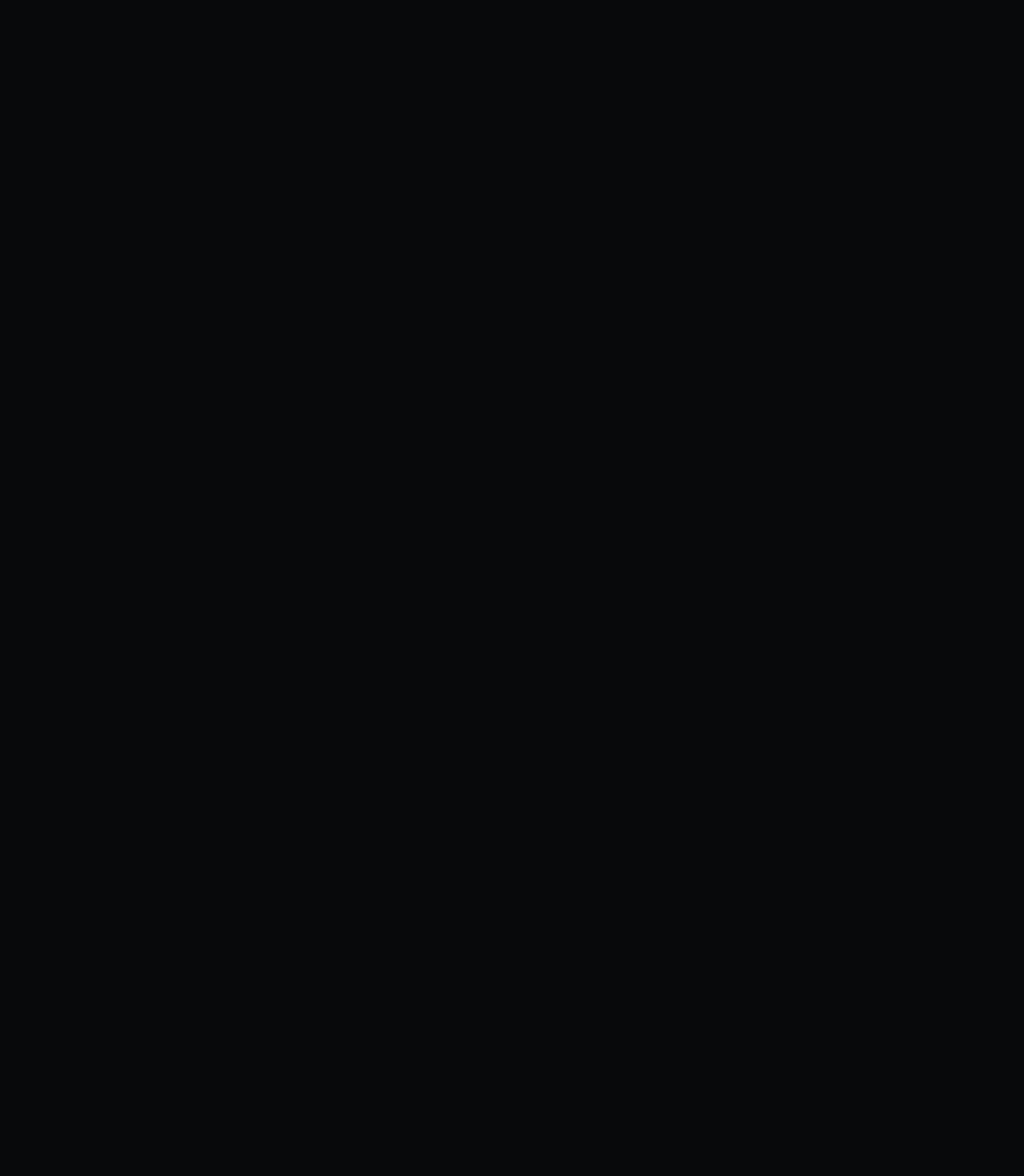
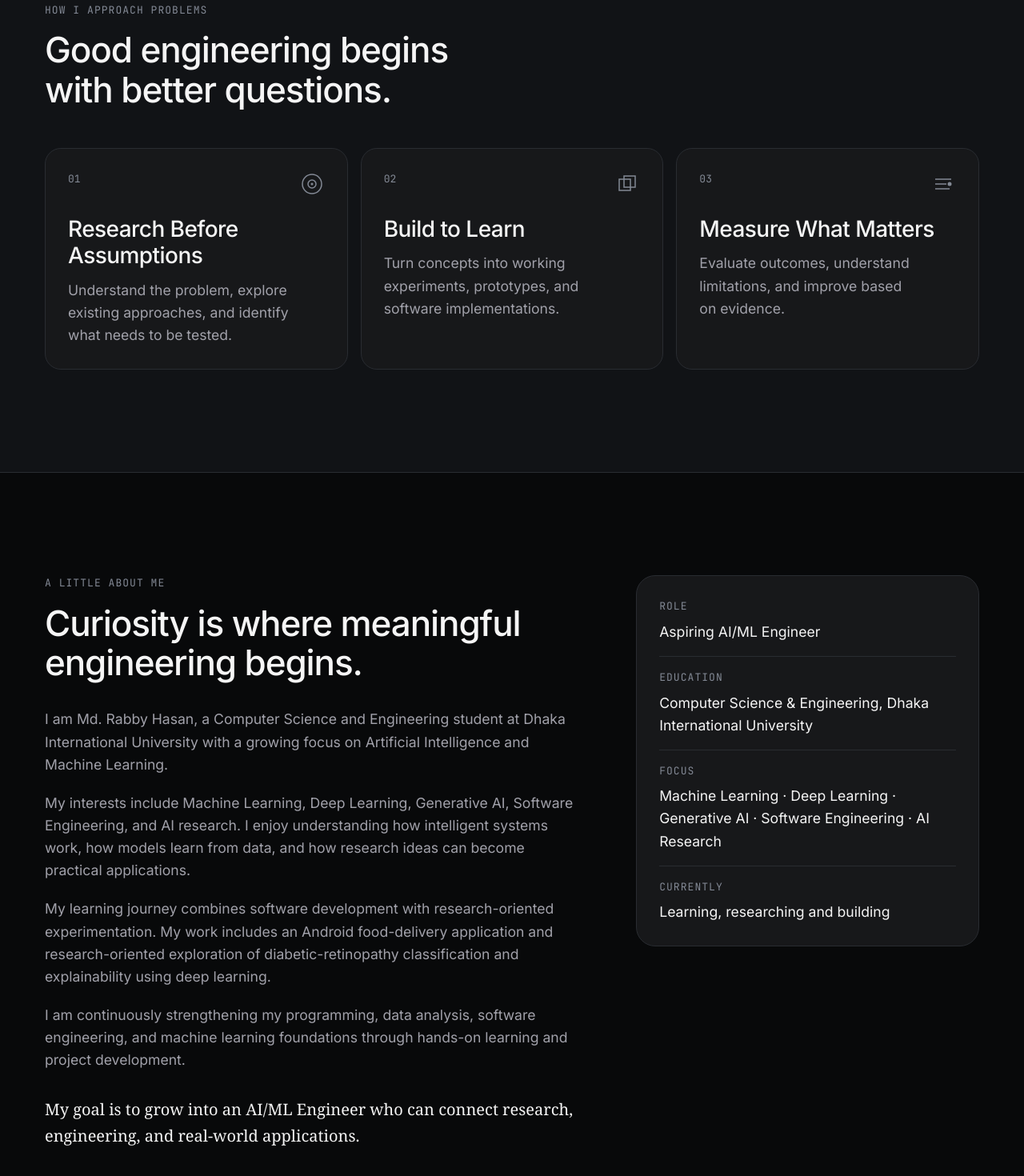
Before and after one commit to rabbyhasanrzs/Personal-Branding, a React (Vite) app: page / in a window 1280 px wide. Shown: the part 1146-2616 px from the top of the page at 80% size. Before the commit the page ends 1020 px from the top, so only its background shows below. Built offline with nearby package versions, Linux system fonts and the light colour scheme.

Commit message:
Add About and Engineering Journey (Section 3)

```diff
--- a/src/App.jsx
+++ b/src/App.jsx
@@ -1,5 +1,5 @@
 import { Navbar, SiteLayout } from '@/components/layout'
-import { Hero } from '@/sections/Hero'
+import { About, Hero, Philosophy } from '@/sections'
 
 // The Footer fills SiteLayout's `footer` slot once built.
 // Homepage sections live in src/sections and are composed here, in order.
@@ -7,6 +7,8 @@ export default function App() {
   return (
     <SiteLayout header={<Navbar />}>
       <Hero />
+      <Philosophy />
+      <About />
     </SiteLayout>
   )
 }
--- /dev/null
+++ b/src/sections/About.jsx
@@ -0,0 +1,86 @@
+import { Section } from '@/components/layout/Section'
+import { Reveal } from '@/components/motion/Reveal'
+import { Eyebrow } from '@/components/ui/Eyebrow'
+import { SectionHeader } from '@/components/ui/SectionHeader'
+
+// Verified facts only (PORTFOLIO_CONTENT.md §7). No CV link —
+// no current CV has been verified.
+const FACTS = [
+  { label: 'ROLE', value: 'Aspiring AI/ML Engineer' },
+  {
+    label: 'EDUCATION',
+    value: 'Computer Science & Engineering, Dhaka International University',
+  },
+  {
+    label: 'FOCUS',
+    value:
+      'Machine Learning · Deep Learning · Generative AI · Software Engineering · AI Research',
+  },
+  { label: 'CURRENTLY', value: 'Learning, researching and building' },
+]
+
+/**
+ * About (blueprint §06): concise biography, current learning direction,
+ * and a facts panel. The bio is the approved copy — worded differently
+ * from the hero paragraph, never repeated verbatim. The closing line uses
+ * Georgia, the one editorial typeface the design system allows here.
+ */
+export function About() {
+  return (
+    <Section id="about" labelledBy="about-heading">
+      <div className="grid gap-12 lg:grid-cols-5 lg:gap-16">
+        <Reveal className="lg:col-span-3">
+          <SectionHeader
+            id="about-heading"
+            label="A Little About Me"
+            title="Curiosity is where meaningful engineering begins."
+          />
+          <div className="mt-8 space-y-5 text-fg-secondary">
+            <p>
+              I am Md. Rabby Hasan, a Computer Science and Engineering student at Dhaka
+              International University with a growing focus on Artificial Intelligence and
+              Machine Learning.
+            </p>
+            <p>
+              My interests include Machine Learning, Deep Learning, Generative AI, Software
+              Engineering, and AI research. I enjoy understanding how intelligent systems work,
+              how models learn from data, and how research ideas can become practical
+              applications.
+            </p>
+            <p>
+              My learning journey combines software development with research-oriented
+              experimentation. My work includes an Android food-delivery application and
+              research-oriented exploration of diabetic-retinopathy classification and
+              explainability using deep learning.
+            </p>
+            <p>
+              I am continuously strengthening my programming, data analysis, software
+              engineering, and machine learning foundations through hands-on learning and
+              project development.
+            </p>
+          </div>
+          <p className="mt-8 font-serif text-xl leading-relaxed text-fg">
+            My goal is to grow into an AI/ML Engineer who can connect research, engineering,
+            and real-world applications.
+          </p>
+        </Reveal>
+
+        <Reveal delay={0.1} className="lg:col-span-2">
+          <dl className="rounded-showcase border border-line bg-raised p-6 md:p-7">
+            {FACTS.map((fact) => (
+              <div
+                key={fact.label}
+                className="border-b border-line py-4 first:pt-0 last:border-b-0 last:pb-0"
+              >
+                <dt>
+                  <Eyebrow>{fact.label}</Eyebrow>
+                </dt>
+                <dd className="mt-2 text-fg">{fact.value}</dd>
+              </div>
+            ))}
+          </dl>
+        </Reveal>
+      </div>
+    </Section>
+  )
+}
--- /dev/null
+++ b/src/sections/Philosophy.jsx
@@ -0,0 +1,94 @@
+import { Section } from '@/components/layout/Section'
+import { Reveal } from '@/components/motion/Reveal'
+import { SectionHeader } from '@/components/ui/SectionHeader'
+
+// Restrained abstract marks — decoration only, no meaning claimed.
+function MarkCircles() {
+  return (
+    <svg aria-hidden="true" viewBox="0 0 32 32" className="size-8 text-fg-muted">
+      <circle cx="16" cy="16" r="12" fill="none" stroke="currentColor" strokeWidth="1.5" />
+      <circle cx="16" cy="16" r="5" fill="none" stroke="currentColor" strokeWidth="1.5" />
+      <circle cx="16" cy="16" r="1.5" fill="currentColor" />
+    </svg>
+  )
+}
+
+function MarkSquares() {
+  return (
+    <svg aria-hidden="true" viewBox="0 0 32 32" className="size-8 text-fg-muted">
+      <rect x="6" y="10" width="14" height="14" fill="none" stroke="currentColor" strokeWidth="1.5" />
+      <rect x="12" y="6" width="14" height="14" fill="none" stroke="currentColor" strokeWidth="1.5" />
+    </svg>
+  )
+}
+
+function MarkBars() {
+  return (
+    <svg aria-hidden="true" viewBox="0 0 32 32" className="size-8 text-fg-muted">
+      <line x1="6" y1="10" x2="26" y2="10" stroke="currentColor" strokeWidth="1.5" />
+      <line x1="6" y1="16" x2="20" y2="16" stroke="currentColor" strokeWidth="1.5" />
+      <line x1="6" y1="22" x2="24" y2="22" stroke="currentColor" strokeWidth="1.5" />
+      <circle cx="24" cy="16" r="2.5" fill="currentColor" />
+    </svg>
+  )
+}
+
+const PRINCIPLES = [
+  {
+    number: '01',
+    title: 'Research Before Assumptions',
+    description:
+      'Understand the problem, explore existing approaches, and identify what needs to be tested.',
+    Mark: MarkCircles,
+  },
+  {
+    number: '02',
+    title: 'Build to Learn',
+    description:
+      'Turn concepts into working experiments, prototypes, and software implementations.',
+    Mark: MarkSquares,
+  },
+  {
+    number: '03',
+    title: 'Measure What Matters',
+    description:
+      'Evaluate outcomes, understand limitations, and improve based on evidence.',
+    Mark: MarkBars,
+  },
+]
+
+/**
+ * Engineering Philosophy (blueprint §02): how problems are approached,
+ * without implying seniority. Three principles in cards — index number,
+ * title, short description, restrained abstract mark — 3 columns on
+ * desktop, 2 on tablet, 1 on mobile.
+ */
+export function Philosophy() {
+  return (
+    <Section id="philosophy" tone="surface" labelledBy="philosophy-heading">
+      <Reveal>
+        <SectionHeader
+          id="philosophy-heading"
+          label="How I Approach Problems"
+          title="Good engineering begins with better questions."
+        />
+      </Reveal>
+      <ol className="mt-12 grid gap-4 md:grid-cols-2 lg:grid-cols-3">
+        {PRINCIPLES.map((principle, index) => (
+          <li key={principle.number} className="md:[&:nth-child(3)]:col-span-2 lg:[&:nth-child(3)]:col-span-1">
+            <Reveal delay={index * 0.08} className="h-full">
+              <article className="flex h-full flex-col rounded-card border border-line bg-raised p-6 md:p-7">
+                <div className="flex items-start justify-between gap-3">
+                  <p className="font-mono text-meta text-fg-muted">{principle.number}</p>
+                  <principle.Mark />
+                </div>
+                <h3 className="mt-6 text-project">{principle.title}</h3>
+                <p className="mt-3 text-fg-secondary">{principle.description}</p>
+              </article>
+            </Reveal>
+          </li>
+        ))}
+      </ol>
+    </Section>
+  )
+}
--- a/src/sections/index.js
+++ b/src/sections/index.js
@@ -1 +1,3 @@
+export { About } from './About'
 export { Hero } from './Hero'
+export { Philosophy } from './Philosophy'
```
